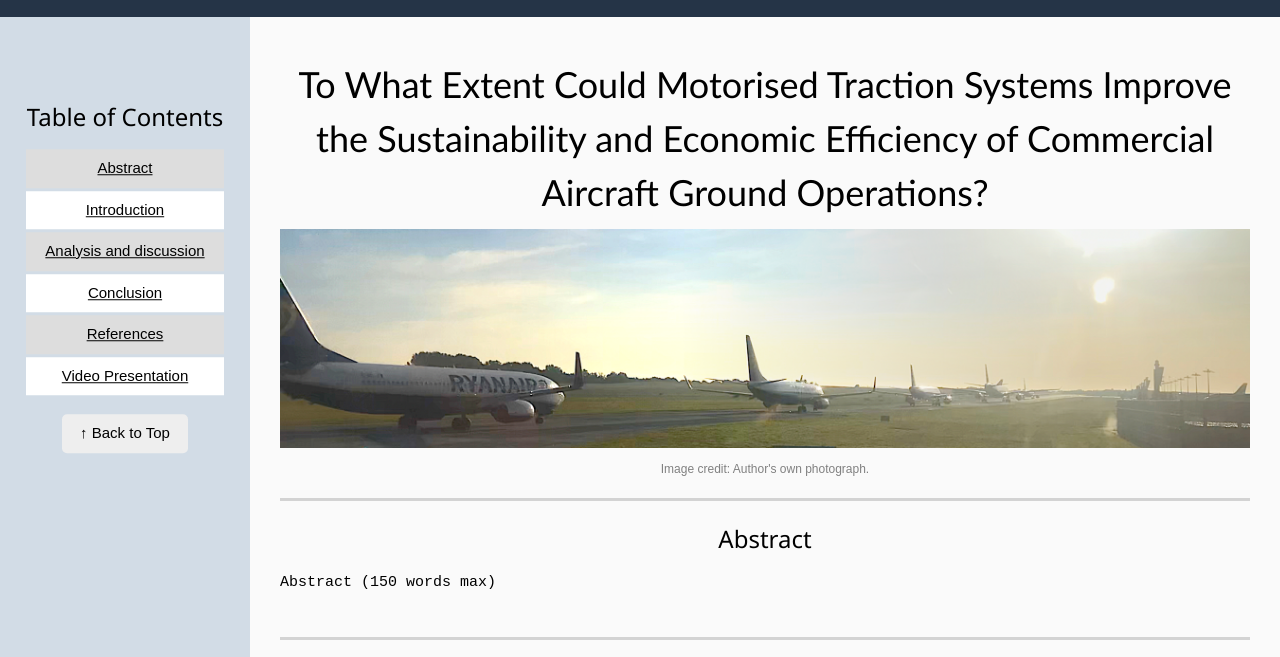
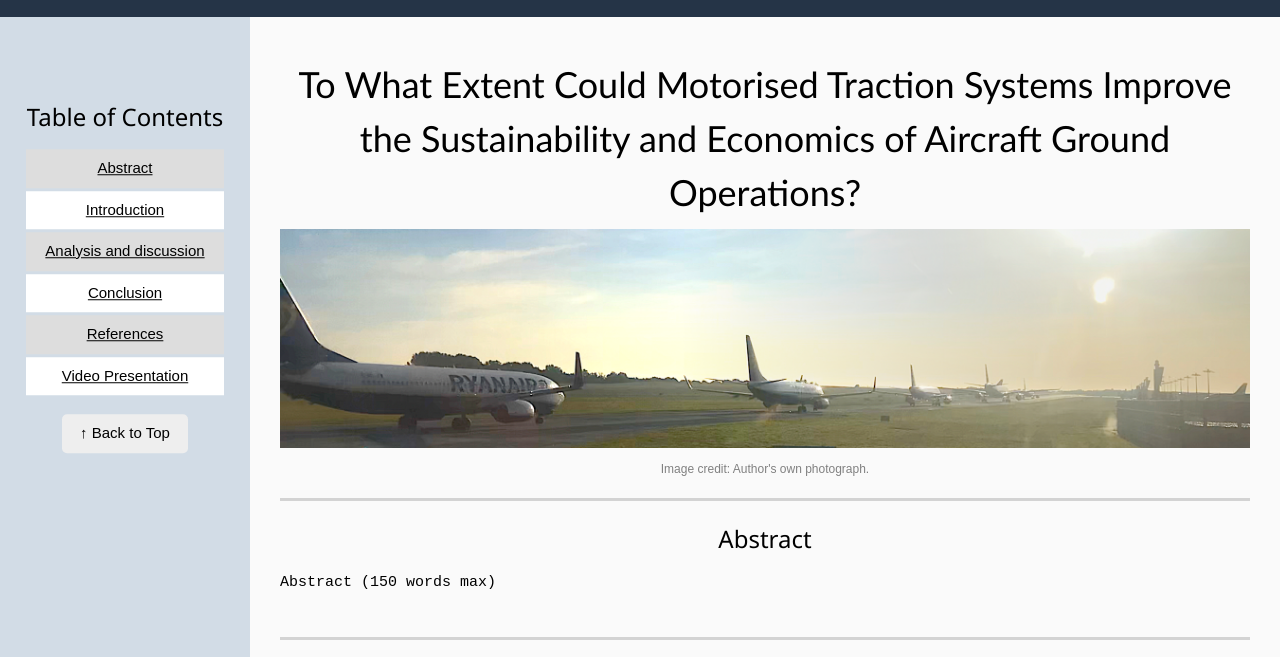
Before and after one commit to FEPSFY6989995/FY6989995, a plain HTML site: page index.html in a window 1280 px wide. Shown: the part 133-790 px from the top of the page. Drawn offline with nearby package versions, Linux system fonts and the light colour scheme.

Commit message:
Update heading for clarity on economic efficiency

```diff
--- a/index.html
+++ b/index.html
@@ -106,7 +106,7 @@
     <main style="margin: 30px;">
 
     <!-- Title -->
-    <h1 style="font-family: Calibri, Arial, sans-serif;">To What Extent Could Motorised Traction Systems Improve the Sustainability and Economic Efficiency of Commercial Aircraft Ground Operations?</h1>
+    <h1 style="font-family: Calibri, Arial, sans-serif;">To What Extent Could Motorised Traction Systems Improve the Sustainability and Economics of Aircraft Ground Operations?</h1>
 
     <img src="dublinAirportQue3.png" alt="Aircraft queuing at Dublin Airport" style="width: 100%; max-width: 1200px; height: auto; display: block; margin: 0 auto;">
     <p style="font-size: 12px; color: grey; text-align: center;"> Image credit: Author's own photograph. </p>
```
